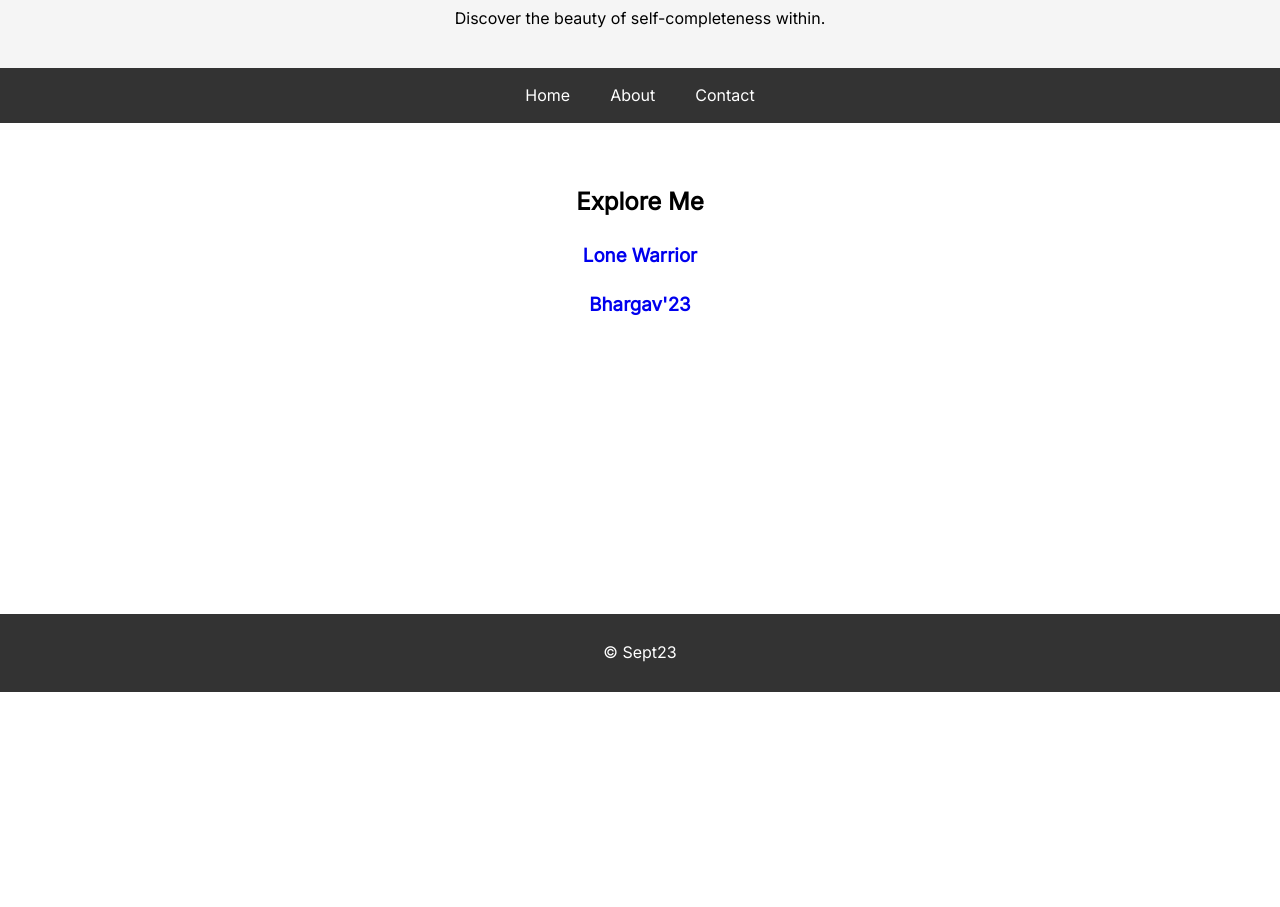
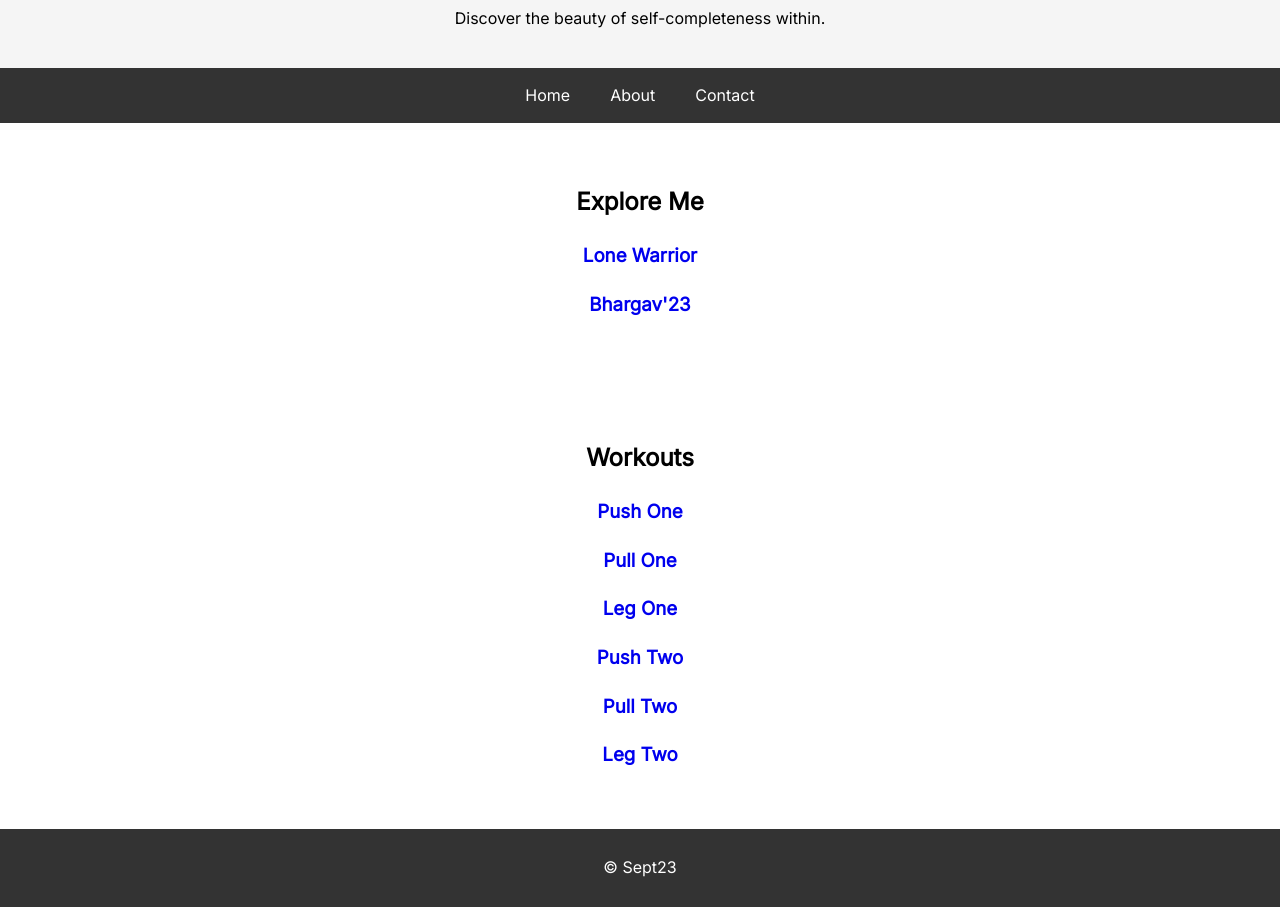
Before and after one commit to waytomasculinity/waytomasculinity.github.io, a plain HTML site: page index.html in a window 1280 px wide. Shown: the part 108-1015 px from the top of the page. Before the commit the page ends 800 px from the top, so only its background shows below. Drawn offline with Linux system fonts and the light colour scheme.

Commit message:
Adding Workouts

```diff
--- a/index.html
+++ b/index.html
@@ -87,6 +87,57 @@
     <!-- Add more articles as needed -->
 
   </section>
+
+
+
+<section>
+    <h2>Workouts</h2>
+
+    <!-- Day 1 Workout Link -->
+    <article>
+      <a href="https://articulativeman.github.io/gym/pushone" target="_blank">
+        <h3>Push One</h3>
+      </a>
+    </article>
+
+    <!-- Day 2 Workout Link -->
+    <article>
+      <a href="https://articulativeman.github.io/gym/pullone" target="_blank">
+        <h3>Pull One</h3>
+      </a>
+    </article>
+
+    <!-- Day 3 Workout Link -->
+    <article>
+      <a href="https://articulativeman.github.io/gym/legone" target="_blank">
+        <h3>Leg One</h3>
+      </a>
+    </article>
+
+    <!-- Day 4 Workout Link -->
+    <article>
+      <a href="https://articulativeman.github.io/gym/pushtwo" target="_blank">
+        <h3>Push Two</h3>
+      </a>
+    </article>
+
+    <!-- Day 5 Workout Link -->
+    <article>
+      <a href="https://articulativeman.github.io/gym/pulltwo" target="_blank">
+        <h3>Pull Two</h3>
+      </a>
+    </article>
+
+    <!-- Day 6 Workout Link -->
+    <article>
+      <a href="https://articulativeman.github.io/gym/legtwo" target="_blank">
+        <h3>Leg Two</h3>
+      </a>
+    </article>
+  </section>
+
+
+
   <footer>
     <p>&copy; Sept23 </p>
   </footer>
```
